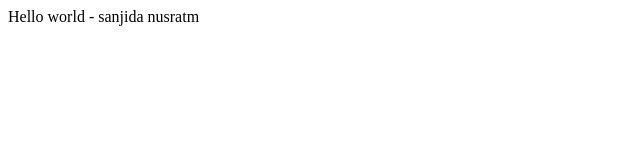
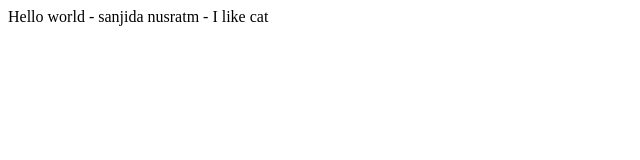
Before and after one commit to Sanjida1234567890/KindSizzlingLinux, a plain HTML site: page index.html in a window 1280 px wide. Shown: the full height of the page, 0-640 px from the left. Drawn offline with Linux system fonts and the light colour scheme.

Commit message:
I changed my code

```diff
--- a/index.html
+++ b/index.html
@@ -9,7 +9,7 @@
 </head>
 
 <body>
-  Hello world - sanjida nusratm
+  Hello world - sanjida nusratm - I like cat
   <script src="script.js"></script>
 </body>
 
```
